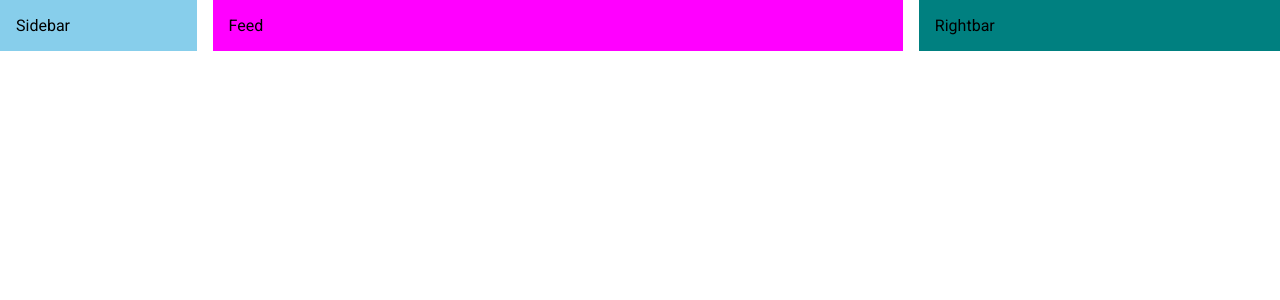
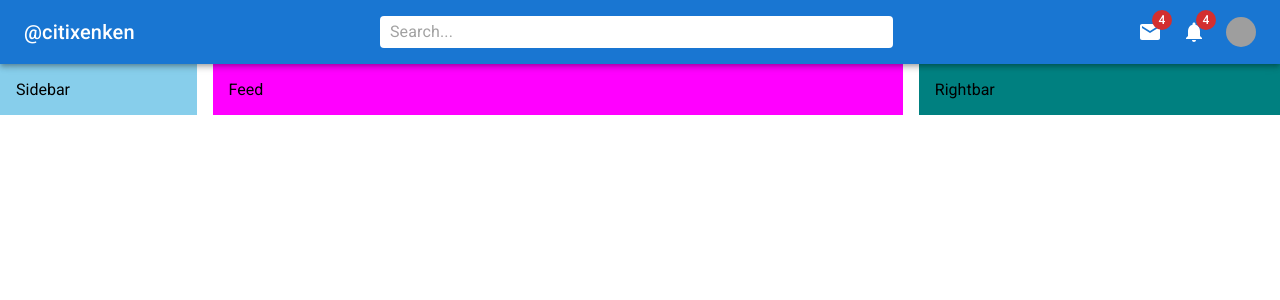
Before and after one commit to citixenken/react-mui, a React (Create React App) app: page / in a window 1280 px wide. Shown: the top 300 px of the page. Built offline with nearby package versions, Linux system fonts and the light colour scheme; grey boxes are pictures that could not be loaded.

Commit message:
MUI AppBar -- Navbar

```diff
--- a/src/App.js
+++ b/src/App.js
@@ -1,18 +1,19 @@
 import { Sidebar } from "./components/Sidebar";
 import { Feed } from "./components/Feed";
 import { Rightbar } from "./components/Rightbar";
-import { Stack } from "@mui/material";
+import { Box, Stack } from "@mui/material";
+import Navbar from "./components/Navbar";
 
 function App() {
   return (
-    <div>
-      {/* navbar */}
+    <Box>
+      <Navbar />
       <Stack direction="row" spacing={2} justifyContent="space-between">
         <Sidebar />
         <Feed />
         <Rightbar />
       </Stack>
-    </div>
+    </Box>
   );
 }
 
--- a/src/components/Navbar.jsx
+++ b/src/components/Navbar.jsx
@@ -1,5 +1,86 @@
-import React from "react";
+import {
+  AppBar,
+  Toolbar,
+  styled,
+  Typography,
+  Box,
+  InputBase,
+  Badge,
+  Avatar,
+} from "@mui/material";
+import {
+  AlternateEmailRounded,
+  Mail,
+  Notifications,
+} from "@mui/icons-material";
 
-export const NavBar = () => {
-  return <div>NavBar</div>;
+const StyledToolbar = styled(Toolbar)({
+  display: "flex",
+  justifyContent: "space-between",
+});
+
+const Search = styled("div")(({ theme }) => ({
+  backgroundColor: "white",
+  padding: "0 10px",
+  borderRadius: theme.shape.borderRadius,
+  width: "40%",
+}));
+
+const Icons = styled(Box)(({ theme }) => ({
+  display: "none",
+  alignItems: "center",
+  gap: "20px",
+  [theme.breakpoints.up("sm")]: {
+    display: "flex",
+  },
+}));
+
+const UserBox = styled(Box)(({ theme }) => ({
+  display: "flex",
+  alignItems: "center",
+  gap: "10px",
+  [theme.breakpoints.up("sm")]: {
+    display: "none",
+  },
+}));
+
+const Navbar = () => {
+  return (
+    <AppBar position="sticky">
+      <StyledToolbar>
+        <AlternateEmailRounded
+          sx={{ display: { xs: "block", sm: "none" } }}
+        ></AlternateEmailRounded>
+        <Typography variant="h6" sx={{ display: { xs: "none", sm: "block" } }}>
+          @citixenken
+        </Typography>
+        <Search>
+          <InputBase placeholder="Search..." />
+        </Search>
+        <Icons>
+          <Badge badgeContent={4} color="error">
+            <Mail />
+          </Badge>
+
+          <Badge badgeContent={4} color="error">
+            <Notifications />
+          </Badge>
+
+          <Avatar
+            sx={{ width: 30, height: 30 }}
+            src="https://images.pexels.com/photos/1875480/pexels-photo-1875480.jpeg?auto=compress&cs=tinysrgb&w=1260&h=750&dpr=2"
+          />
+        </Icons>
+        <UserBox>
+          <Avatar
+            sx={{ width: 30, height: 30 }}
+            src="https://images.pexels.com/photos/1875480/pexels-photo-1875480.jpeg?auto=compress&cs=tinysrgb&w=1260&h=750&dpr=2"
+          />
+          <Typography variant="span">Ken</Typography>
+        </UserBox>
+      </StyledToolbar>
+    </AppBar>
+  );
 };
+
+export default Navbar;
--- a/src/components/Sidebar.jsx
+++ b/src/components/Sidebar.jsx
@@ -6,6 +6,7 @@
       bgcolor="skyblue"
       flex={1}
       padding={2}
+      //   breakpoints with inline styling
       sx={{ display: { xs: "none", sm: "block" } }}
     >
       Sidebar
```
